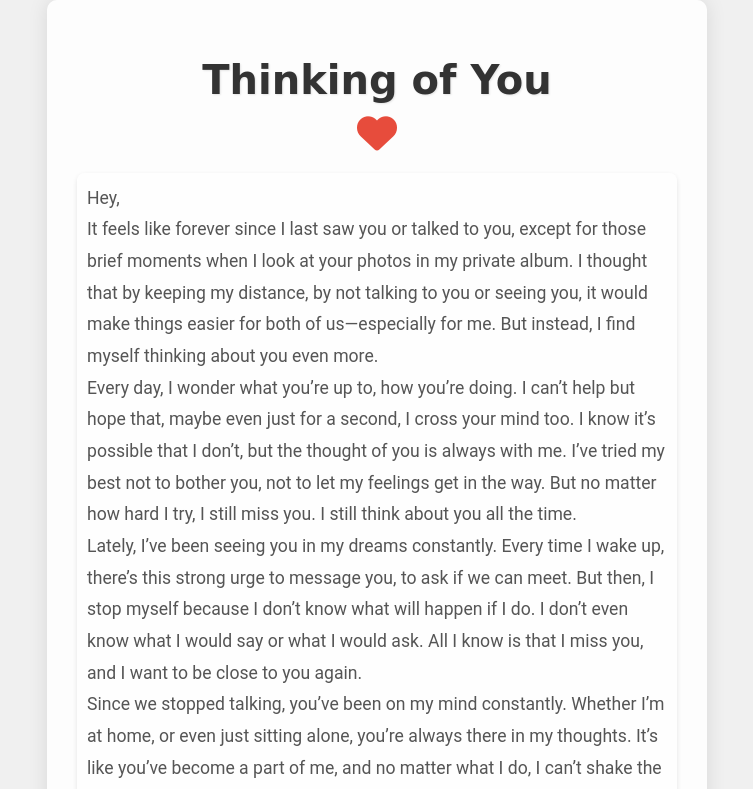
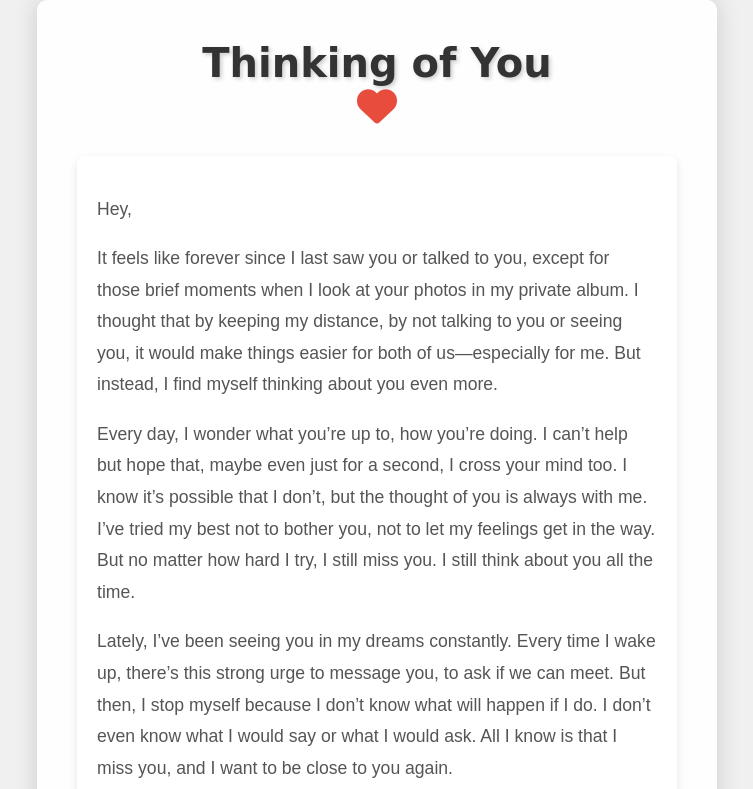
Before and after one commit to sharma1458/New, a plain HTML site: page index.html in a window 1280 px wide. Shown: the top 789 px of the page, without its empty margins (263-1016 px from the left). Drawn offline with Linux system fonts and the light colour scheme.

Commit message:
Update style.css

```diff
--- a/style.css
+++ b/style.css
@@ -14,29 +14,25 @@ body {
 }
 
 .container {
-  background-color: rgba(255, 255, 255, 0.9);
+  background-color: rgba(255, 255, 255, 0.95);
   border-radius: 10px;
-  padding: 30px;
+  padding: 40px;
   max-width: 600px;
   margin: 0 auto;
-  text-align: center;
-  color: #333;
-  box-shadow: 0 0 20px rgba(0, 0, 0, 0.1);
+  box-shadow: 0 0 25px rgba(0, 0, 0, 0.15);
 }
 
 .header {
-  display: flex;
-  flex-direction: column;
-  align-items: center;
-  margin-bottom: 20px;
+  text-align: center;
+  margin-bottom: 30px;
 }
 
 .header h1 {
   font-size: 2.5em;
-  margin-bottom: 10px;
+  margin: 0;
   font-family: 'Pacifico', cursive;
   color: #333;
-  text-shadow: 1px 1px 2px rgba(0, 0, 0, 0.1);
+  text-shadow: 2px 2px 4px rgba(0, 0, 0, 0.2);
 }
 
 .header i {
@@ -45,43 +41,19 @@ body {
 }
 
 .message {
-  text-align: left;
   font-size: 1.1em;
   line-height: 1.8;
-  margin-bottom: 20px;
-  font-family: 'Roboto', sans-serif;
   color: #444;
-  padding: 10px;
-  background: rgba(255, 255, 255, 0.8);
+  padding: 20px;
+  background: rgba(255, 255, 255, 0.9);
   border-radius: 8px;
-  box-shadow: 0 2px 5px rgba(0, 0, 0, 0.1);
+  box-shadow: 0 4px 10px rgba(0, 0, 0, 0.1);
+  text-align: left;
 }
 
 .message p {
-  margin: 0;
-  padding: 0;
+  margin-bottom: 15px;
   color: #555;
-}
-
-
-.footer {
-  margin-top: 30px;
-}
-
-#proposal {
-  background-color: #4CAF50;
-  color: white;
-  padding: 15px 30px;
-  border: none;
-  border-radius: 8px;
-  cursor: pointer;
-  font-size: 1.2em;
-  transition: background-color 0.3s ease;
-  font-family: 'Montserrat', sans-serif;
-}
-
-#proposal:hover {
-  background-color: #3e8e41;
 }
 
 @media only screen and (max-width: 768px) {
@@ -96,9 +68,4 @@ body {
   .message {
     font-size: 1em;
   }
-
-  #proposal {
-    padding: 10px 20px;
-    font-size: 1em;
-  }
 }
```
